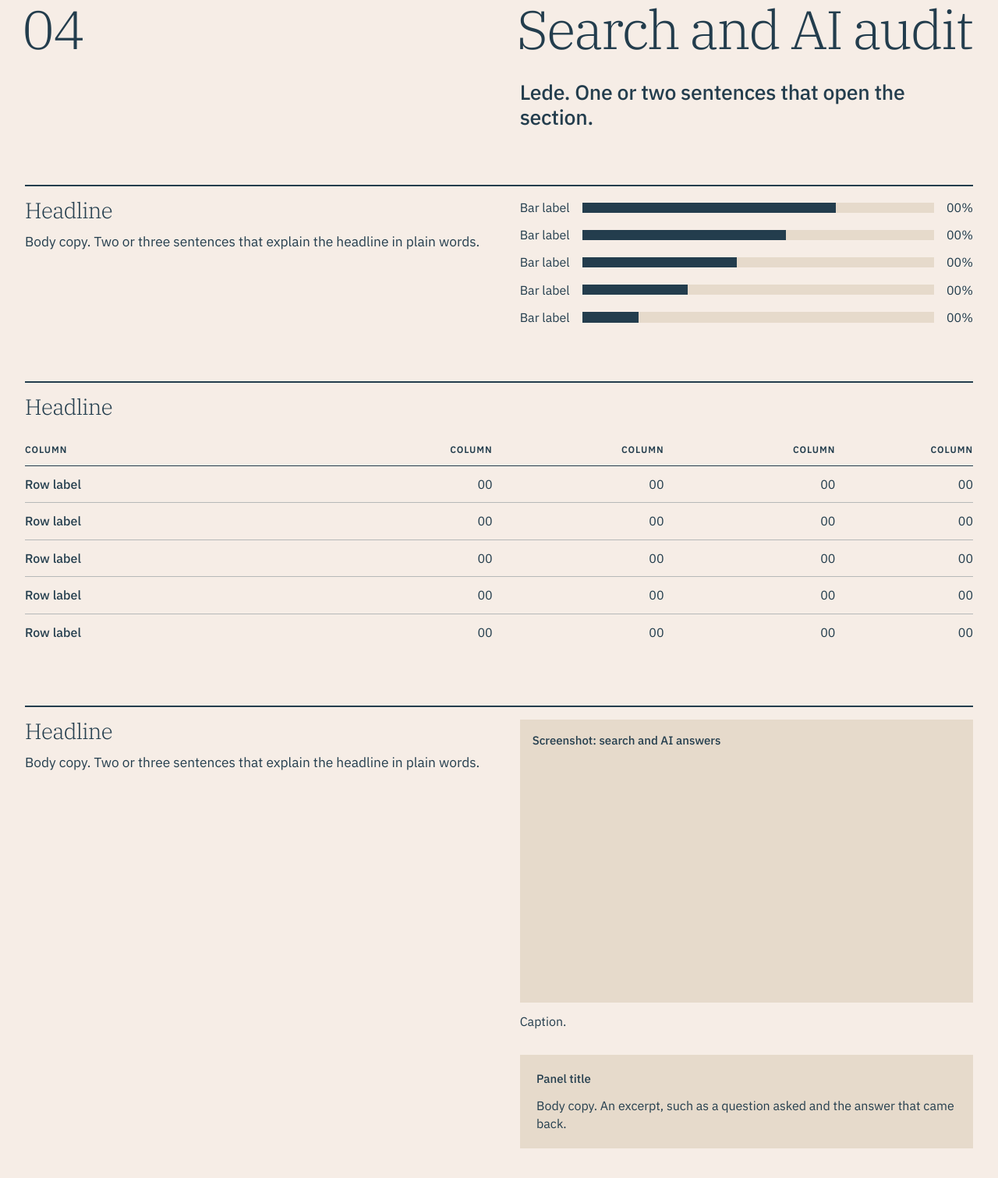
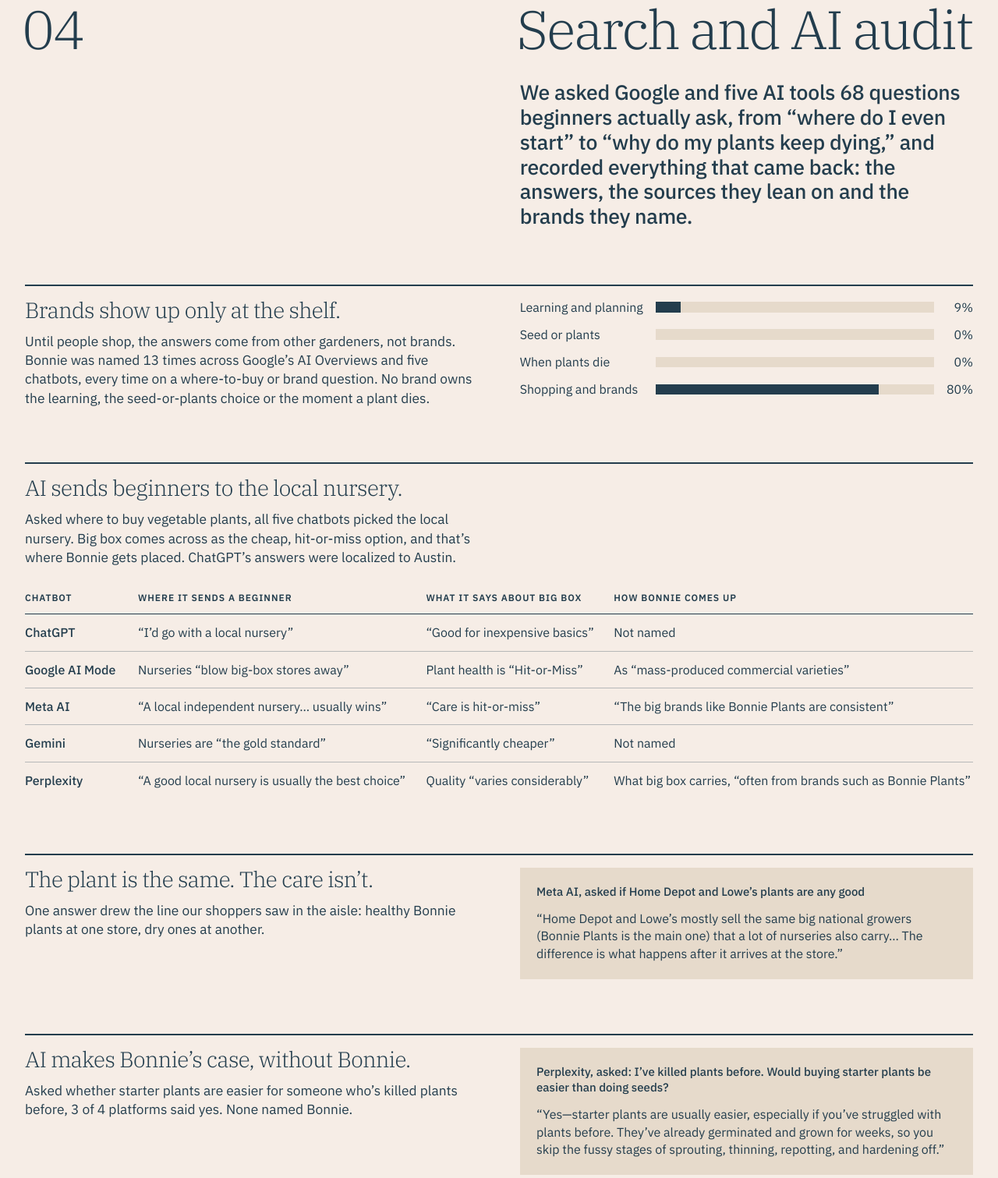
Before and after one commit to Parallelpath-dev/bonnie-refresh, a plain HTML site: page research/index.html in a window 1280 px wide. Shown: the part 8575-10086 px from the top of the page at 78% size. Drawn offline with Linux system fonts and the light colour scheme.

Commit message:
Research page: search and AI audit section

```diff
--- a/research/index.html
+++ b/research/index.html
@@ -305,23 +305,21 @@
       <p class="display-4 section-num">04</p>
       <div class="section-title">
         <h2 class="display-4">Search and AI audit</h2>
-        <p class="lead lede">Lede. One or two sentences that open the section.</p>
+        <p class="lead lede">We asked Google and five AI tools 68 questions beginners actually ask, from “where do I even start” to “why do my plants keep dying,” and recorded everything that came back: the answers, the sources they lean on and the brands they name.</p>
       </div>
     </header>
-
-    <!-- Bars -->
+    <!-- Bars: any plant or seed brand named in Google's AI Overviews, by journey stage -->
     <div class="part">
       <div class="part-side">
-        <h3 class="display-6">Headline</h3>
-        <p class="body">Body copy. Two or three sentences that explain the headline in plain words.</p>
+        <h3 class="display-6">Brands show up only at the shelf.</h3>
+        <p class="body">Until people shop, the answers come from other gardeners, not brands. Bonnie was named 13 times across Google’s AI Overviews and five chatbots, every time on a where-to-buy or brand question. No brand owns the learning, the seed-or-plants choice or the moment a plant dies.</p>
       </div>
       <div class="part-main">
         <div class="bars">
-          <div class="bar"><span class="bar-label body-small">Bar label</span><span class="bar-track"><span class="bar-fill" style="--w: 72%"></span></span><span class="bar-value body-small">00%</span></div>
-          <div class="bar"><span class="bar-label body-small">Bar label</span><span class="bar-track"><span class="bar-fill" style="--w: 58%"></span></span><span class="bar-value body-small">00%</span></div>
-          <div class="bar"><span class="bar-label body-small">Bar label</span><span class="bar-track"><span class="bar-fill" style="--w: 44%"></span></span><span class="bar-value body-small">00%</span></div>
-          <div class="bar"><span class="bar-label body-small">Bar label</span><span class="bar-track"><span class="bar-fill" style="--w: 30%"></span></span><span class="bar-value body-small">00%</span></div>
-          <div class="bar"><span class="bar-label body-small">Bar label</span><span class="bar-track"><span class="bar-fill" style="--w: 16%"></span></span><span class="bar-value body-small">00%</span></div>
+          <div class="bar"><span class="bar-label body-small">Learning and planning</span><span class="bar-track"><span class="bar-fill" style="--w: 9%"></span></span><span class="bar-value body-small">9%</span></div>
+          <div class="bar"><span class="bar-label body-small">Seed or plants</span><span class="bar-track"><span class="bar-fill" style="--w: 0%"></span></span><span class="bar-value body-small">0%</span></div>
+          <div class="bar"><span class="bar-label body-small">When plants die</span><span class="bar-track"><span class="bar-fill" style="--w: 0%"></span></span><span class="bar-value body-small">0%</span></div>
+          <div class="bar"><span class="bar-label body-small">Shopping and brands</span><span class="bar-track"><span class="bar-fill" style="--w: 80%"></span></span><span class="bar-value body-small">80%</span></div>
         </div>
       </div>
     </div>
@@ -329,40 +327,51 @@
     <!-- Data table, full width -->
     <div class="part">
       <div class="part-side">
-        <h3 class="display-6">Headline</h3>
+        <h3 class="display-6">AI sends beginners to the local nursery.</h3>
+        <p class="body">Asked where to buy vegetable plants, all five chatbots picked the local nursery. Big box comes across as the cheap, hit-or-miss option, and that’s where Bonnie gets placed. ChatGPT’s answers were localized to Austin.</p>
       </div>
       <div class="part-wide">
         <div class="table-wrap">
           <table class="data-table">
             <thead>
-              <tr><th>Column</th><th class="num">Column</th><th class="num">Column</th><th class="num">Column</th><th class="num">Column</th></tr>
+              <tr><th>Chatbot</th><th>Where it sends a beginner</th><th>What it says about big box</th><th>How Bonnie comes up</th></tr>
             </thead>
             <tbody>
-              <tr><th scope="row">Row label</th><td class="num">00</td><td class="num">00</td><td class="num">00</td><td class="num">00</td></tr>
-              <tr><th scope="row">Row label</th><td class="num">00</td><td class="num">00</td><td class="num">00</td><td class="num">00</td></tr>
-              <tr><th scope="row">Row label</th><td class="num">00</td><td class="num">00</td><td class="num">00</td><td class="num">00</td></tr>
-              <tr><th scope="row">Row label</th><td class="num">00</td><td class="num">00</td><td class="num">00</td><td class="num">00</td></tr>
-              <tr><th scope="row">Row label</th><td class="num">00</td><td class="num">00</td><td class="num">00</td><td class="num">00</td></tr>
+              <tr><th scope="row">ChatGPT</th><td>“I’d go with a local nursery”</td><td>“Good for inexpensive basics”</td><td>Not named</td></tr>
+              <tr><th scope="row">Google AI Mode</th><td>Nurseries “blow big-box stores away”</td><td>Plant health is “Hit-or-Miss”</td><td>As “mass-produced commercial varieties”</td></tr>
+              <tr><th scope="row">Meta AI</th><td>“A local independent nursery… usually wins”</td><td>“Care is hit-or-miss”</td><td>“The big brands like Bonnie Plants are consistent”</td></tr>
+              <tr><th scope="row">Gemini</th><td>Nurseries are “the gold standard”</td><td>“Significantly cheaper”</td><td>Not named</td></tr>
+              <tr><th scope="row">Perplexity</th><td>“A good local nursery is usually the best choice”</td><td>Quality “varies considerably”</td><td>What big box carries, “often from brands such as Bonnie Plants”</td></tr>
             </tbody>
           </table>
         </div>
       </div>
     </div>
 
-    <!-- Screenshot block, with a panel under it -->
+    <!-- Panel -->
     <div class="part">
       <div class="part-side">
-        <h3 class="display-6">Headline</h3>
-        <p class="body">Body copy. Two or three sentences that explain the headline in plain words.</p>
+        <h3 class="display-6">The plant is the same. The care isn’t.</h3>
+        <p class="body">One answer drew the line our shoppers saw in the aisle: healthy Bonnie plants at one store, dry ones at another.</p>
       </div>
       <div class="part-main">
-        <figure class="shot">
-          <div class="placeholder"><span class="small-heading">Screenshot: search and AI answers</span></div>
-          <figcaption class="body-small">Caption.</figcaption>
-        </figure>
         <div class="panel">
-          <p class="small-heading">Panel title</p>
-          <p class="body-small">Body copy. An excerpt, such as a question asked and the answer that came back.</p>
+          <p class="small-heading">Meta AI, asked if Home Depot and Lowe’s plants are any good</p>
+          <p class="body-small">“Home Depot and Lowe’s mostly sell the same big national growers (Bonnie Plants is the main one) that a lot of nurseries also carry… The difference is what happens after it arrives at the store.”</p>
+        </div>
+      </div>
+    </div>
+
+    <!-- Panel -->
+    <div class="part">
+      <div class="part-side">
+        <h3 class="display-6">AI makes Bonnie’s case, without Bonnie.</h3>
+        <p class="body">Asked whether starter plants are easier for someone who’s killed plants before, 3 of 4 platforms said yes. None named Bonnie.</p>
+      </div>
+      <div class="part-main">
+        <div class="panel">
+          <p class="small-heading">Perplexity, asked: I’ve killed plants before. Would buying starter plants be easier than doing seeds?</p>
+          <p class="body-small">“Yes—starter plants are usually easier, especially if you’ve struggled with plants before. They’ve already germinated and grown for weeks, so you skip the fussy stages of sprouting, thinning, repotting, and hardening off.”</p>
         </div>
       </div>
     </div>
```
